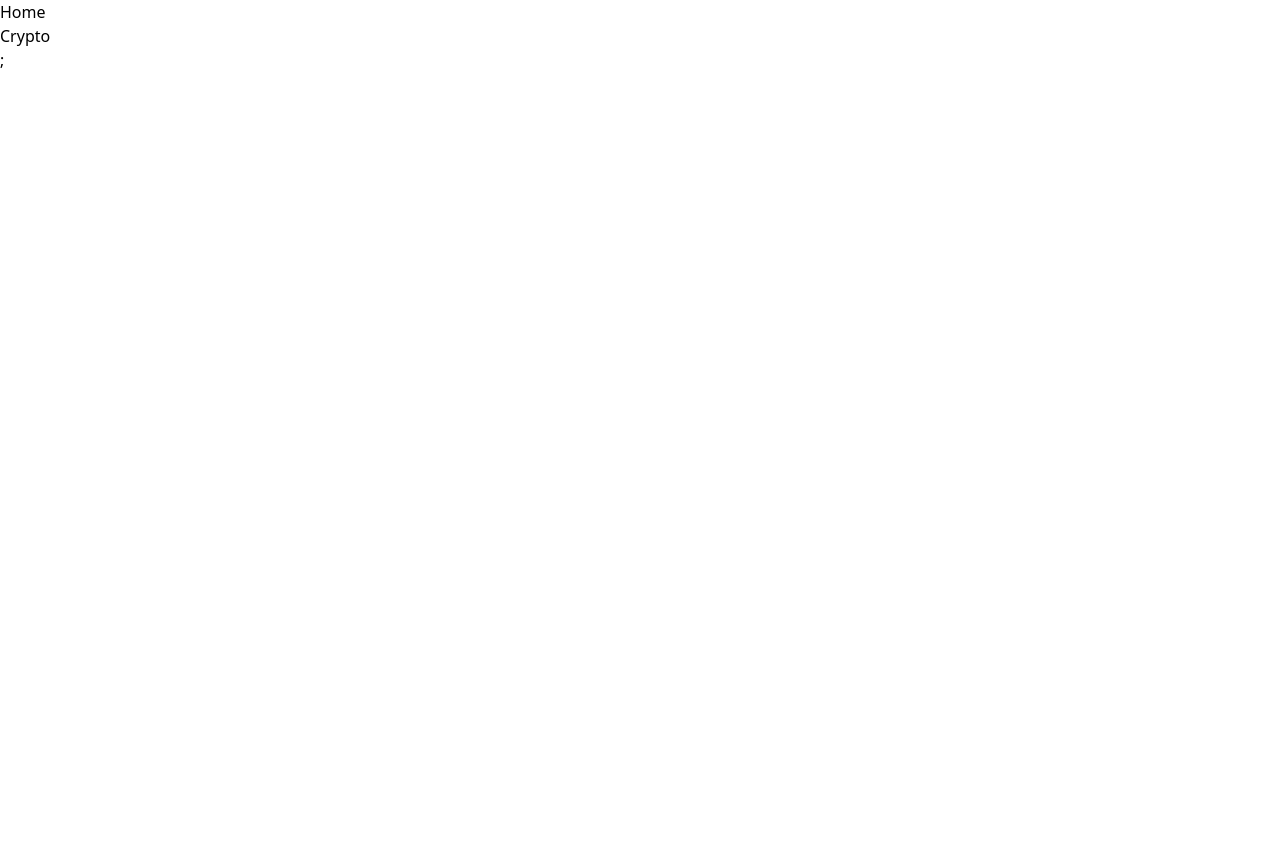
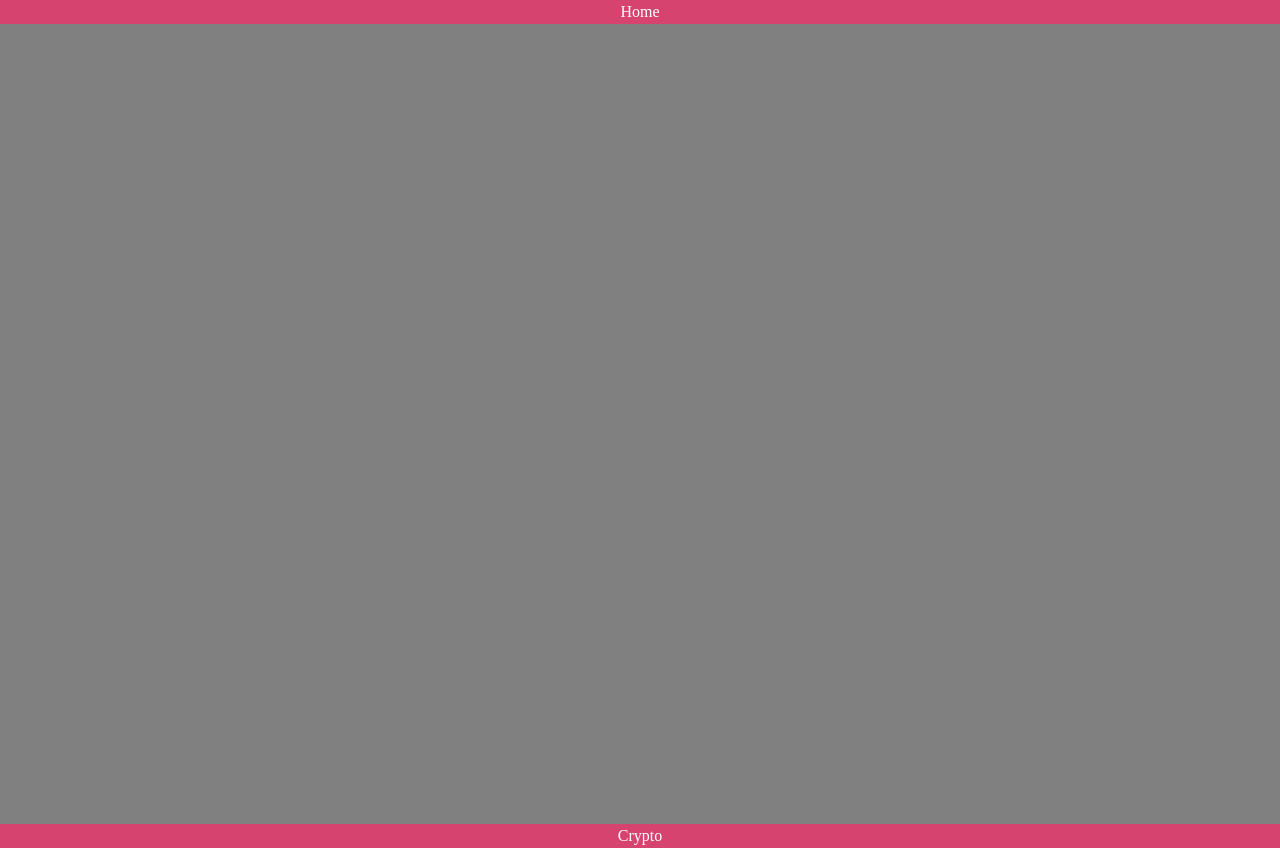
Before and after one commit to m-Petry/MyCoin, a React (Create React App) app: page / in a window 1280 px wide. Before the commit the page ends 800 px from the top, so only its background shows below. Built offline with nearby package versions, Linux system fonts and the light colour scheme.

Commit message:
build: add prettier plugin for tailwind

```diff
--- a/package.json
+++ b/package.json
@@ -41,6 +41,8 @@
   "devDependencies": {
     "autoprefixer": "^10.4.13",
     "postcss": "^8.4.20",
+    "prettier": "^2.8.1",
+    "prettier-plugin-tailwindcss": "^0.2.1",
     "tailwind-scrollbar": "^2.1.0-preview.0",
     "tailwindcss": "^3.2.4"
   }
--- a/src/pages/Home.js
+++ b/src/pages/Home.js
@@ -3,10 +3,11 @@ import { Outlet } from "react-router-dom";
 
 const Home = () => {
   return (
-    <div>
+    <main className="first-letter: relative flex h-full w-full flex-col content-center items-center bg-red font-nunito text-white ">
       Home
-      <Outlet />;
-    </div>
+      <div className="h-screen w-screen bg-gray-100" />
+      <Outlet />
+    </main>
   );
 };
 
```
Also changed, not shown: 1 other file (tests, documents, lock files or other folders).
